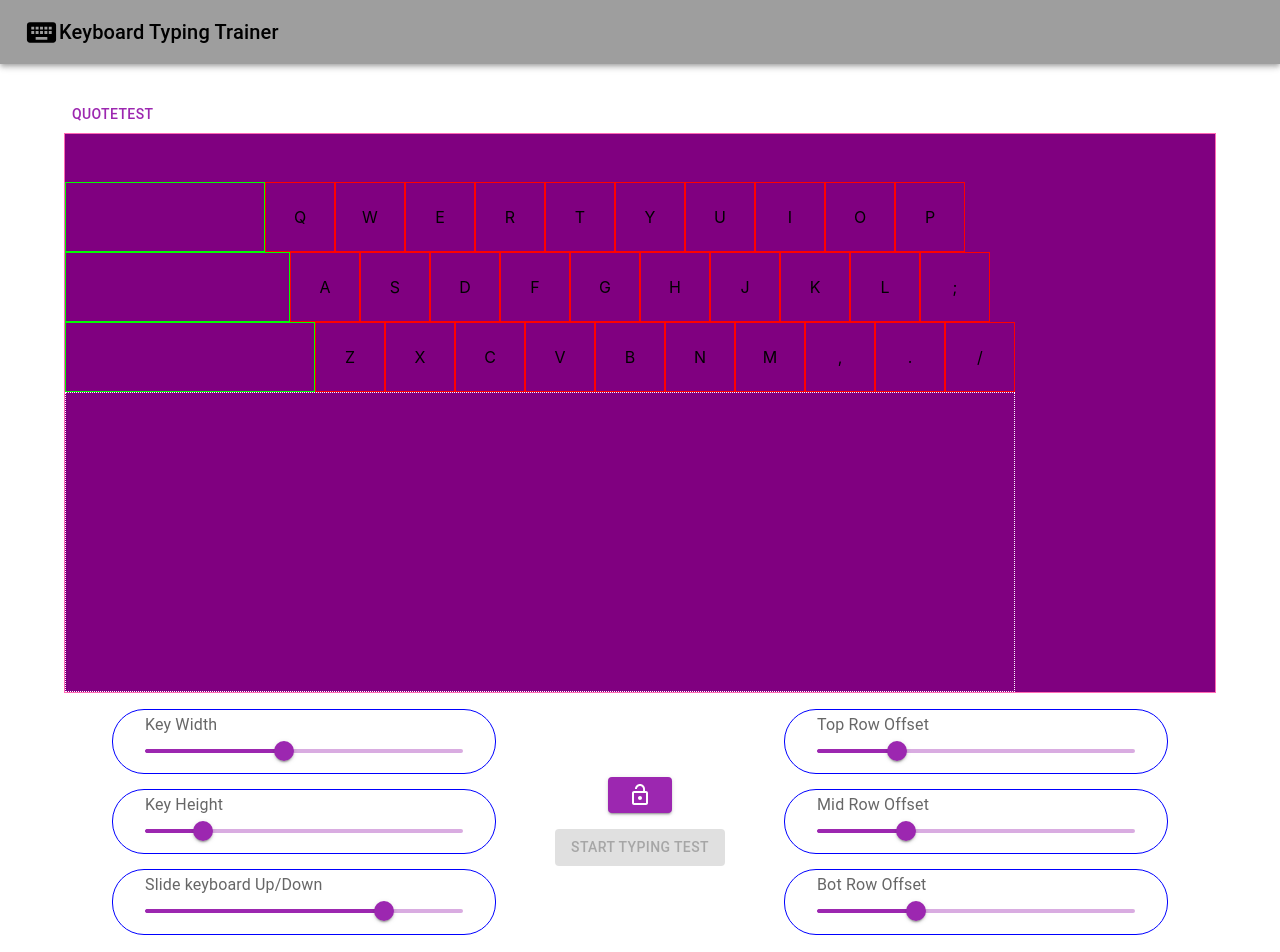
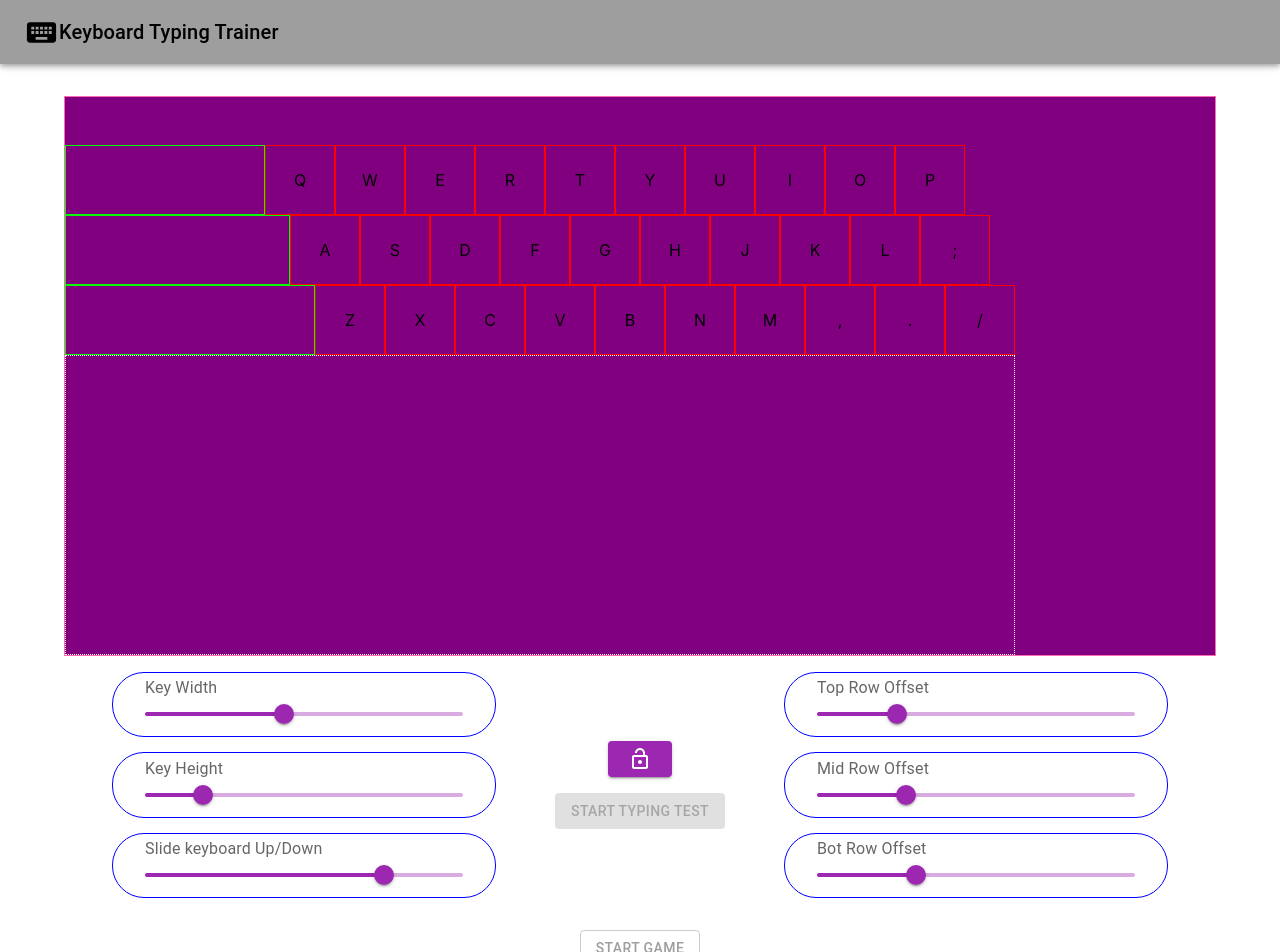
Before and after one commit to Nashtronaut/camType, a Next.js app: page / in a window 1280 px wide. Shown: the top 952 px of the page. Built offline with nearby package versions, Linux system fonts and the light colour scheme.

Commit message:
sliders squished to component

```diff
--- /dev/null
+++ b/components/Sliders.js
@@ -0,0 +1,84 @@
+import { useState } from 'react';
+
+import Grid from '@mui/material/Grid';
+import Box from '@mui/material/Box';
+import InputLabel from '@mui/material/InputLabel';
+import Slider from '@mui/material/Slider';
+import Button from '@mui/material/Button';
+import LockOpenIcon from '@mui/icons-material/LockOpen';
+import LockIcon from '@mui/icons-material/Lock';
+
+
+const Sliders = (props) => {
+
+    let keyHeight = props.keyHeight;
+    let keyWidth = props.keyWidth;
+    let yOffset = props.yOffset;
+    let topOffset = props.topOffset;
+    let midOffset = props.midOffset;
+    let botOffset = props.botOffset;
+    const handleKeyWidth = props.handleKeyWidth;
+    const handleKeyHeight = props.handleKeyHeight;
+    const handleYOffset = props.handleYOffset;
+    const handleTopOffset = props.handleTopOffset;
+    const handleMidOffset = props.handleMidOffset;
+    const handleBotOffset = props.handleBotOffset;
+    const setUp = props.setUp;
+
+    const [lockVals, setLockVals] = useState(false);
+
+
+    return(
+        <Grid container style={{ justifyContent: 'center' }}>
+                <Grid item xs={4} style={{display: "flex", flexDirection: "column", gap: 15}}>
+                    <Box style={{border: "1px solid blue", borderRadius: "2rem", padding: "0.2rem 2rem"}}>
+                        <InputLabel>Key Width</InputLabel>
+                        <Slider value={ keyWidth } onChange={ handleKeyWidth }  min={35} max={115} disabled={lockVals} />
+                    </Box>
+
+                    <Box style={{border: "1px solid blue", borderRadius: "2rem", padding: "0.8rem, 2rem", padding: "0.2rem 2rem"}}>
+                        <InputLabel>Key Height</InputLabel>
+                        <Slider value={ keyHeight } onChange={ handleKeyHeight } min={50} max={160} disabled={lockVals} />
+                    </Box>
+
+                    <Box style={{border: "1px solid blue", borderRadius: "2rem", padding: "0.8rem, 2rem", padding: "0.2rem 2rem"}}>
+                        <InputLabel>Slide keyboard Up/Down</InputLabel>
+                        <Slider value={ yOffset } onChange={ handleYOffset } max={400} disabled={lockVals} />
+                    </Box>
+                </Grid>
+
+                <Grid style={{display: "flex", gap: "1rem", flexDirection: "column", justifyContent: "center", alignItems: "center" }} xs={3}>
+                    {lockVals &&
+                    <Button variant="contained" onClick={() => setLockVals(!lockVals)}>
+                        <LockIcon />
+                    </Button>
+                        }
+                    {!lockVals &&
+                        <Button variant="contained" onClick={() => setLockVals(!lockVals)}>
+                            <LockOpenIcon />
+                        </Button>
+                        }
+                        <Button variant="contained" onClick={setUp} disabled={!lockVals}>Start Typing Test</Button>
+                </Grid>
+
+                <Grid xs={4} item style={{display: "flex", flexDirection: "column", gap: 15}}>
+                    <Box style={{border: "1px solid blue", borderRadius: "2rem", padding: "0.8rem, 2rem", padding: "0.2rem 2rem"}}>
+                        <InputLabel>Top Row Offset</InputLabel>
+                        <Slider value={ topOffset } onChange={ handleTopOffset } max={800} disabled={ lockVals }/>
+                    </Box>
+
+                    <Box style={{border: "1px solid blue", borderRadius: "2rem", padding: "0.8rem, 2rem", padding: "0.2rem 2rem"}}>
+                        <InputLabel>Mid Row Offset</InputLabel>
+                        <Slider value={ midOffset } onChange={ handleMidOffset } max={800} disabled={ lockVals }/>
+                    </Box>
+
+                    <Box style={{border: "1px solid blue", borderRadius: "2rem", padding: "0.8rem, 2rem", padding: "0.2rem 2rem"}}>
+                        <InputLabel>Bot Row Offset</InputLabel>
+                        <Slider value={ botOffset } onChange={ handleBotOffset } max={800} disabled={ lockVals }/>
+                    </Box>
+                </Grid>
+            </Grid>
+    );
+}
+
+export default Sliders;
--- a/components/api/quoteAPI.js
+++ b/components/api/quoteAPI.js
@@ -1,12 +1,14 @@
 const URL = 'https://programming-quotes-api.herokuapp.com/quotes/random';
+
+const QUOTE_LENGTH = 20; //ADJUSTS LENGTH OF QUOTE.
 
 const compileQuotes = async () => {
     let quote = "";
 
-    for (let i = 0; i < 10; i++) {
+    for (let i = 0; i < QUOTE_LENGTH; i++) {
         quote += " " + await callQuote();
     }
-
+    console.log(quote);
     return quote;
 }
 
--- a/components/keyboard/CameraGridContainer.js
+++ b/components/keyboard/CameraGridContainer.js
@@ -1,20 +1,14 @@
 import { useState } from 'react';
-
-import compileQuotes from '../api/quoteAPI';
-
 import { Hands, HAND_CONNECTIONS } from '@mediapipe/hands';
 import '@mediapipe/control_utils';
 import { Camera } from '@mediapipe/camera_utils'
 import { drawConnectors, drawLandmarks } from '@mediapipe/drawing_utils';
-
-import Button from '@mui/material/Button';
 import Box from '@mui/material/Box';
 import Grid from '@mui/material/Grid';
-import InputLabel from '@mui/material/InputLabel';
 import KeyboardGrid from './KeyboardGrid';
-import LockOpenIcon from '@mui/icons-material/LockOpen';
-import LockIcon from '@mui/icons-material/Lock';
-import { Slider } from '@mui/material';
+import Sliders from '../Sliders';
+import Tabs from '@mui/material/Tabs'
+import Tab from '@mui/material/Tab'
 
 const setUp = () => {
     const videoElement = document.getElementsByClassName('input_video')[0];
@@ -60,13 +54,14 @@ const setUp = () => {
 
 const CameraGridContainer = () => {
 
+    const [bottomTab, setBottomTab] = useState(0);
     const [keyHeight, setKeyHeight] = useState(70);
     const [keyWidth, setKeyWidth] = useState(70);
     const [yOffset, setYOffset] = useState(300);
     const [topOffset, setTopOffset] = useState(200);
     const [midOffset, setMidOffset] = useState(225);
     const [botOffset, setBotOffset] = useState(250);
-    const [lockVals, setLockVals] = useState(false);
+
 
     const handleKeyWidth = (e, newValue) => {
         setKeyWidth(newValue);
@@ -92,9 +87,12 @@ const CameraGridContainer = () => {
         setBotOffset(newValue);
     };
 
+    const handleBottomTab = (e, newValue) => {
+        setBottomTab(newValue);
+    };
+
     return(
         <Box>
-            <Button onClick={compileQuotes}>quoteTest</Button>
             <Grid container style={{ position: 'relative', marginBottom: "1rem" }}>
                 <Grid xs={12} item style={{ display: "flex" }}>
                     <canvas className="output_canvas" style={{ position: 'absolute', background: "purple", height: "100%", width: "100%" }} />
@@ -110,55 +108,29 @@ const CameraGridContainer = () => {
                     </Box>
                 </Grid>
             </Grid>
-            <Grid container style={{ justifyContent: 'center' }}>
-                <Grid item xs={4} style={{display: "flex", flexDirection: "column", gap: 15}}>
-                    <Box style={{border: "1px solid blue", borderRadius: "2rem", padding: "0.2rem 2rem"}}>
-                        <InputLabel>Key Width</InputLabel>
-                        <Slider value={ keyWidth } onChange={ handleKeyWidth }  min={35} max={115} disabled={lockVals} />
-                    </Box>
 
-                    <Box style={{border: "1px solid blue", borderRadius: "2rem", padding: "0.8rem, 2rem", padding: "0.2rem 2rem"}}>
-                        <InputLabel>Key Height</InputLabel>
-                        <Slider value={ keyHeight } onChange={ handleKeyHeight } min={50} max={160} disabled={lockVals} />
-                    </Box>
+            {bottomTab === 0 &&
+                <Sliders
+                keyHeight={keyHeight}
+                keyWidth={keyWidth}
+                yOffset={yOffset}
+                topOffset={topOffset}
+                midOffset={midOffset}
+                botOffset={botOffset}
+                handleKeyWidth={handleKeyWidth}
+                handleKeyHeight={handleKeyHeight}
+                handleYOffset={handleYOffset}
+                handleTopOffset={handleTopOffset}
+                handleMidOffset={handleMidOffset}
+                handleBotOffset={handleBotOffset}
+                setUp={setUp}
+                />
+            }
 
-                    <Box style={{border: "1px solid blue", borderRadius: "2rem", padding: "0.8rem, 2rem", padding: "0.2rem 2rem"}}>
-                        <InputLabel>Slide keyboard Up/Down</InputLabel>
-                        <Slider value={ yOffset } onChange={ handleYOffset } max={400} disabled={lockVals} />
-                    </Box>
-                </Grid>
-
-                <Grid style={{display: "flex", gap: "1rem", flexDirection: "column", justifyContent: "center", alignItems: "center" }} xs={3}>
-                    {lockVals &&
-                    <Button variant="contained" onClick={() => setLockVals(!lockVals)}>
-                        <LockIcon />
-                    </Button>
-                        }
-                    {!lockVals &&
-                        <Button variant="contained" onClick={() => setLockVals(!lockVals)}>
-                            <LockOpenIcon />
-                        </Button>
-                        }
-                        <Button variant="contained" onClick={() => setUp()} disabled={!lockVals}>Start Typing Test</Button>
-                </Grid>
-
-                <Grid xs={4} item style={{display: "flex", flexDirection: "column", gap: 15}}>
-                    <Box style={{border: "1px solid blue", borderRadius: "2rem", padding: "0.8rem, 2rem", padding: "0.2rem 2rem"}}>
-                        <InputLabel>Top Row Offset</InputLabel>
-                        <Slider value={ topOffset } onChange={ handleTopOffset } max={800} disabled={ lockVals }/>
-                    </Box>
-
-                    <Box style={{border: "1px solid blue", borderRadius: "2rem", padding: "0.8rem, 2rem", padding: "0.2rem 2rem"}}>
-                        <InputLabel>Mid Row Offset</InputLabel>
-                        <Slider value={ midOffset } onChange={ handleMidOffset } max={800} disabled={ lockVals }/>
-                    </Box>
-
-                    <Box style={{border: "1px solid blue", borderRadius: "2rem", padding: "0.8rem, 2rem", padding: "0.2rem 2rem"}}>
-                        <InputLabel>Bot Row Offset</InputLabel>
-                        <Slider value={ botOffset } onChange={ handleBotOffset } max={800} disabled={ lockVals }/>
-                    </Box>
-                </Grid>
-            </Grid>
+            {bottomTab === 1 &&
+                // Please place typing game here.
+                <p>typing game.</p> // delete
+            }
         </Box>
 
     );
```
Also changed, not shown: components/TypingGame.js (+6 -15 lines), components/keyboard/keyboard.js (line endings or trailing spaces), components/keyboard/useKeyPress.js (renamed from utils/hooks/useKeyPress.js).
